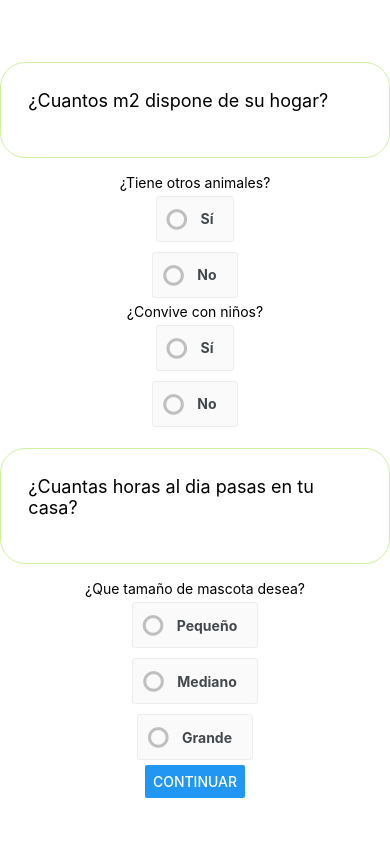
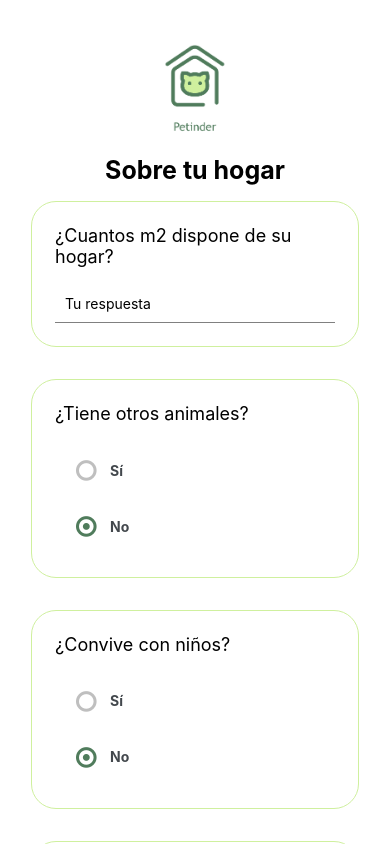
Before and after one commit to Onalore/PNT2_petinder_frontend, a React Native app in the folder petinder-frontend/: screen /FormHomeInfo in a window 390 px wide. Built offline with nearby package versions, Linux system fonts and the light colour scheme.

Commit message:
Estilo y reestructuración formHomeInfo

```diff
--- a/petinder-frontend/screens/FormHomeInfo.js
+++ b/petinder-frontend/screens/FormHomeInfo.js
@@ -1,8 +1,11 @@
-import React, { useState } from 'react';
-import { StyleSheet, ScrollView, Button, Text } from "react-native";
+import React, { useState } from "react";
+import { StyleSheet, ScrollView, Text, Image, View } from "react-native";
 import { useNavigation } from "@react-navigation/native";
-import Card from '../components/Card';
-import {CheckBox} from "react-native-elements"
+import Card from "../components/Card";
+import Title from "../components/Title";
+import Button from "../components/Button";
+import InputBottomLine from "../components/InputBottomLine";
+import CheckboxCircle from "../components/CheckboxCircle";
 
 const FormHomeInfo = () => {
   const navigation = useNavigation();
@@ -12,88 +15,89 @@ const FormHomeInfo = () => {
   const [ninios, setNinios] = useState("");
   const [tamanio, setTamanio] = useState("");
 
-
   return (
     <ScrollView contentContainerStyle={styles.container}>
+      <Image source={require("../assets/logo.png")} style={styles.imagen} />
+      <Title title={"Sobre tu hogar"} />
       <Card
         title="¿Cuantos m2 dispone de su hogar?"
-                placeholder="Escribe aquí"
+        child={
+          <InputBottomLine
+            placeholder="Tu respuesta"
             value={m2Disponibles}
-                keyboardType="numeric"
             onChangeText={(text) => setm2Disponibles(text)}
           />
-
-
-        <Text>¿Tiene otros animales?</Text>
-
-            <CheckBox
-                checkedIcon="dot-circle-o"
-                uncheckedIcon="circle-o"
+        }
+      />
+      <Card
+        title="¿Tiene otros animales?"
+        child={
+          <View>
+            <CheckboxCircle
               title="Sí"
-                checked={animales === true}
+              checked={animales}
               onPress={() => setAnimales(true)}
             />
-            <CheckBox
-                checkedIcon="dot-circle-o"
-                uncheckedIcon="circle-o"
+            <CheckboxCircle
               title="No"
-                checked={animales === false}
+              checked={!animales}
               onPress={() => setAnimales(false)}
             />
-
-            <Text>¿Convive con niños?</Text>
-
-            <CheckBox
-                checkedIcon="dot-circle-o"
-                uncheckedIcon="circle-o"
+          </View>
+        }
+      />
+      <Card
+        title="¿Convive con niños?"
+        child={
+          <View>
+            <CheckboxCircle
               title="Sí"
-                checked={ninios === true}
+              checked={ninios}
               onPress={() => setNinios(true)}
             />
-            <CheckBox
-                checkedIcon="dot-circle-o"
-                uncheckedIcon="circle-o"
+            <CheckboxCircle
               title="No"
-                checked={ninios === false}
+              checked={!ninios}
               onPress={() => setNinios(false)}
             />
-
+          </View>
+        }
+      />
       <Card
         title="¿Cuantas horas al dia pasas en tu casa?"
-                placeholder="Escribe aquí"
+        child={
+          <InputBottomLine
+            placeholder="Tu respuesta"
             value={horasAlDia}
             onChangeText={(text) => setHorasAlDia(text)}
           />
-
-            <Text>¿Que tamaño de mascota desea?</Text>
-
-            <CheckBox
-                checkedIcon="dot-circle-o"
-                uncheckedIcon="circle-o"
+        }
+      />
+      <Card
+        title="¿Cuál es el tamaño de mascota ideal para tu hogar?"
+        child={
+          <View>
+            <CheckboxCircle
               title="Pequeño"
               checked={tamanio === "Pequenio"}
               onPress={() => setTamanio("Pequenio")}
             />
-
-            <CheckBox
-                checkedIcon="dot-circle-o"
-                uncheckedIcon="circle-o"
+            <CheckboxCircle
               title="Mediano"
               checked={tamanio === "Mediano"}
               onPress={() => setTamanio("Mediano")}
             />
-
-            <CheckBox
-                checkedIcon="dot-circle-o"
-                uncheckedIcon="circle-o"
+            <CheckboxCircle
               title="Grande"
               checked={tamanio === "Grande"}
               onPress={() => setTamanio("Grande")}
             />
-
+          </View>
+        }
+      />
       <Button
-                title="Continuar"
-                onPress={() => navigation.navigate('FormPetInfo')}
+        text={"Continuar"}
+        onPress={() => navigation.navigate("FormPetInfo")}
       />
     </ScrollView>
   );
@@ -103,9 +107,17 @@ export default FormHomeInfo;
 
 const styles = StyleSheet.create({
   container: {
-    flex: 1,
-    backgroundColor: "#fff",
+    display: "flex",
+    backgroundColor: "#ffffff",
     alignItems: "center",
-    justifyContent: "center",
+    justifyContent: "flex-start",
+    paddingTop: "10%",
+    paddingBottom: "4%",
+    paddingHorizontal: "8%",
+  },
+  imagen: {
+    width: 60,
+    height: 100,
+    marginBottom: "5%",
   },
 });
```
Lines whose indentation alone changed are shown as unchanged.
